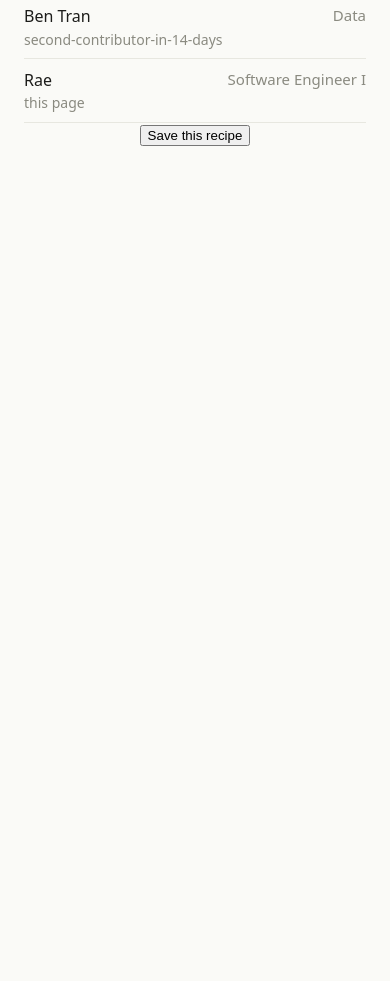
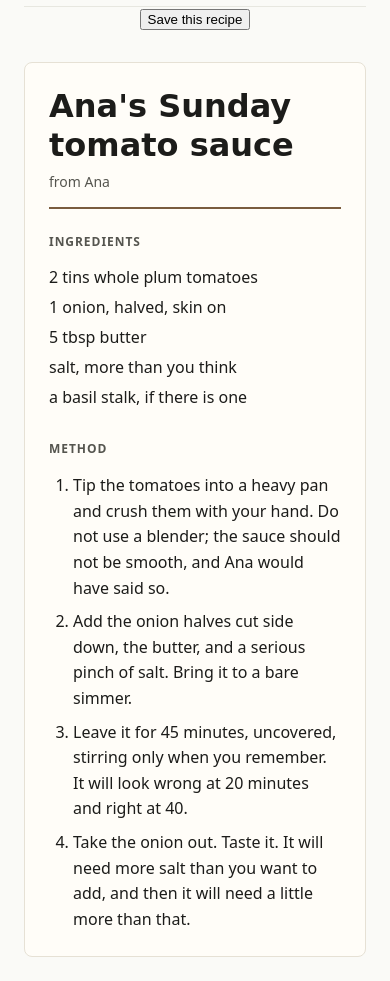
Before and after one commit to mrbooz/the-product-2, a website built with Vite: page index.html in a window 390 px wide. Shown: the part 559-1540 px from the top of the page. Before the commit the page ends 844 px from the top, so only its background shows below. Built offline with nearby package versions, Linux system fonts and the light colour scheme.

Commit message:
TMP-7: the handwritten recipe card — component + layout
Static build of theo's spec v1. Structure, 8pt spacing, type, one accent.

- The handwriting is load-bearing, so the title keeps its own face and its
  own baseline, and wraps rather than truncating. A truncated recipe name is
  the one thing a person would never forgive.
- One accent is a budget, not a palette: it is the rule under the title and
  nothing else on the card is coloured.
- Long recipes are the normal case, not the edge. Nothing is sized to the
  content: the card grows and the method column keeps its measure.
- The single column below 44rem IS the mobile pass — nothing hidden, nothing
  reflowed into something else.

Data is TMP-8 and the states are TMP-9; this renders what it is handed.

Closes #8

```diff
--- a/src/main.ts
+++ b/src/main.ts
@@ -1,6 +1,7 @@
 import { PITCH, PRODUCT_NAME } from "./config";
 import { renderTeam } from "./team";
 import { trackRecipeSaved } from "./analytics";
+import { renderRecipeCard } from "./recipe-card";
 import "./style.css";
 
 document.title = PRODUCT_NAME;
@@ -80,3 +81,25 @@
 });
 saved.append(button, status);
 document.querySelector("main")!.append(saved);
+
+/* One card on the screen, so the layout can be judged against the redlines.
+ * The content is a placeholder standing in for TMP-8's real data — it is
+ * deliberately a LONG one, because a short recipe makes any layout look
+ * fine and the long case is the one theo and I both flagged. */
+renderRecipeCard(document.querySelector<HTMLElement>("main")!, {
+  title: "Ana's Sunday tomato sauce",
+  from: "Ana",
+  ingredients: [
+    "2 tins whole plum tomatoes",
+    "1 onion, halved, skin on",
+    "5 tbsp butter",
+    "salt, more than you think",
+    "a basil stalk, if there is one",
+  ],
+  method: [
+    "Tip the tomatoes into a heavy pan and crush them with your hand. Do not use a blender; the sauce should not be smooth, and Ana would have said so.",
+    "Add the onion halves cut side down, the butter, and a serious pinch of salt. Bring it to a bare simmer.",
+    "Leave it for 45 minutes, uncovered, stirring only when you remember. It will look wrong at 20 minutes and right at 40.",
+    "Take the onion out. Taste it. It will need more salt than you want to add, and then it will need a little more than that.",
+  ],
+});
--- /dev/null
+++ b/src/recipe-card.ts
@@ -0,0 +1,90 @@
+// THE HANDWRITTEN RECIPE CARD — theo's flagship screen (TMP-7, spec v1).
+//
+// Static build only: structure, spacing, type, one accent. Real data is
+// TMP-8 and the loading/error/empty states are TMP-9, so this file renders
+// whatever it is handed and asks no questions about where it came from.
+//
+// THE HANDWRITING IS LOAD-BEARING, not decoration (theo, at handoff, twice).
+// It is what says a person wrote this down and meant it to outlive them —
+// so the title keeps its own face and its own baseline, and the card never
+// flattens into a generic list row when the content gets long.
+
+export interface Recipe {
+  title: string;
+  /** Who it came from. The whole product is that this is somebody's. */
+  from: string;
+  /** Free text, one per line. Deliberately not parsed. */
+  ingredients: readonly string[];
+  /** Free text, one paragraph per step. Long is normal — see the note on
+   *  overflow below. */
+  method: readonly string[];
+}
+
+/**
+ * Render one recipe card into `mount`. Returns the card element so tests and
+ * later tickets (states, data) can reach it without re-querying.
+ *
+ * 8pt GRID, and every number below is a multiple of 8 (0.5rem). The spec says
+ * measurements are law; where a value here is not on the grid it is a bug,
+ * not a judgement call.
+ *
+ * LONG RECIPES ARE THE NORMAL CASE, not the edge (my note at theo's reveal,
+ * and his answer: "forty lines coming next crop, brace yourself"). So nothing
+ * here is sized to the content: the card grows, the method column keeps its
+ * measure, and the title does not truncate — a truncated recipe name is the
+ * one thing a person would never forgive.
+ */
+export function renderRecipeCard(mount: HTMLElement, recipe: Recipe): HTMLElement {
+  const card = document.createElement("article");
+  card.className = "recipe-card";
+
+  const head = document.createElement("header");
+  head.className = "recipe-head";
+  const title = document.createElement("h2");
+  title.className = "recipe-title";
+  title.textContent = recipe.title;
+  const from = document.createElement("p");
+  from.className = "recipe-from";
+  // "from Ana" reads as provenance; "Author: Ana" reads as a database.
+  from.textContent = `from ${recipe.from}`;
+  head.append(title, from);
+
+  const body = document.createElement("div");
+  body.className = "recipe-body";
+
+  const ing = document.createElement("section");
+  ing.className = "recipe-ingredients";
+  ing.append(sectionLabel("Ingredients"));
+  const ingList = document.createElement("ul");
+  for (const line of recipe.ingredients) {
+    const li = document.createElement("li");
+    li.textContent = line;
+    ingList.append(li);
+  }
+  ing.append(ingList);
+
+  const method = document.createElement("section");
+  method.className = "recipe-method";
+  method.append(sectionLabel("Method"));
+  const steps = document.createElement("ol");
+  for (const step of recipe.method) {
+    const li = document.createElement("li");
+    li.textContent = step;
+    steps.append(li);
+  }
+  method.append(steps);
+
+  body.append(ing, method);
+  card.append(head, body);
+  mount.append(card);
+  return card;
+}
+
+/** A section label, as a real heading — the whitespace does the hierarchy on
+ *  screen, and the heading does it for a screen reader. Both, not either. */
+function sectionLabel(text: string): HTMLElement {
+  const h = document.createElement("h3");
+  h.className = "recipe-label";
+  h.textContent = text;
+  return h;
+}
--- a/src/style.css
+++ b/src/style.css
@@ -85,3 +85,88 @@
   font-size: 0.875rem;
   color: #8a8a80;
 }
+
+/* ── THE HANDWRITTEN RECIPE CARD (TMP-7) ──────────────────────────────────
+   theo's spec v1: 8pt grid, one accent, whitespace does the hierarchy.
+   Every spacing value here is a multiple of 0.5rem.
+
+   ONE ACCENT, and it is the rule under the title. Nothing else on the card
+   is allowed colour — the spec's "one accent" is a budget, not a palette. */
+.recipe-card {
+  --accent: #7a5c3e;
+  margin-top: 2rem;
+  padding: 1.5rem;
+  text-align: left;
+  background: #fffdf8;
+  border: 1px solid #e6e1d5;
+  border-radius: 0.5rem;
+}
+
+.recipe-head {
+  padding-bottom: 1rem;
+  border-bottom: 2px solid var(--accent);
+}
+
+/* THE HANDWRITING. Load-bearing per the handoff: it is the thing that says a
+   person wrote this. Cursive faces are not on every machine, so the stack
+   falls back through the widely-installed script faces and finally to a
+   serif — which still reads as "written", where a sans would read as
+   "generated". `overflow-wrap` because a long recipe name must wrap, never
+   truncate. */
+.recipe-title {
+  font-family: "Segoe Script", "Bradley Hand", "Snell Roundhand", cursive, Georgia, serif;
+  font-size: 2rem;
+  line-height: 1.2;
+  letter-spacing: 0;
+  overflow-wrap: anywhere;
+}
+
+.recipe-from {
+  margin-top: 0.5rem;
+  font-size: 0.875rem;
+  color: #55554f;
+}
+
+.recipe-body {
+  display: grid;
+  gap: 2rem;
+  margin-top: 1.5rem;
+}
+
+.recipe-label {
+  font-size: 0.75rem;
+  font-weight: 600;
+  letter-spacing: 0.08em;
+  text-transform: uppercase;
+  color: #55554f;
+}
+
+.recipe-ingredients ul,
+.recipe-method ol {
+  margin-top: 1rem;
+  padding-left: 1.5rem;
+  display: grid;
+  gap: 0.5rem;
+}
+
+.recipe-ingredients ul {
+  list-style: none;
+  padding-left: 0;
+}
+
+/* The method holds its measure however long the recipe runs — forty lines of
+   method is the normal case, and a full-width paragraph is unreadable long
+   before that. */
+.recipe-method li {
+  max-width: 34rem;
+  line-height: 1.6;
+}
+
+/* Two columns once there is room for both to keep their measure. Below this
+   the single column IS the mobile pass — nothing is hidden, nothing reflows
+   into something else. */
+@media (min-width: 44rem) {
+  .recipe-body {
+    grid-template-columns: minmax(0, 1fr) minmax(0, 2fr);
+  }
+}
```
